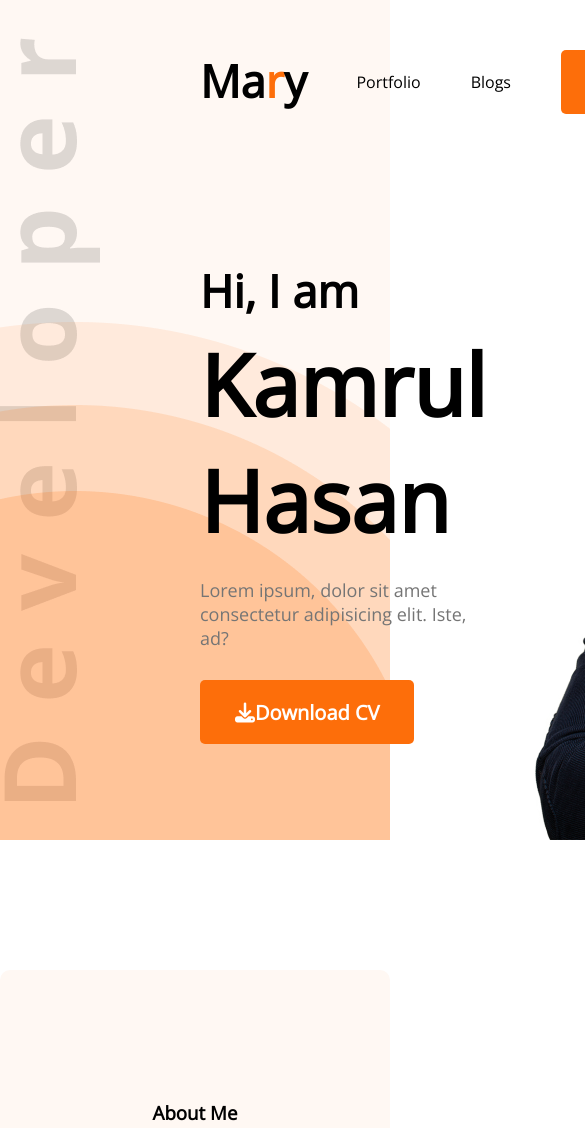
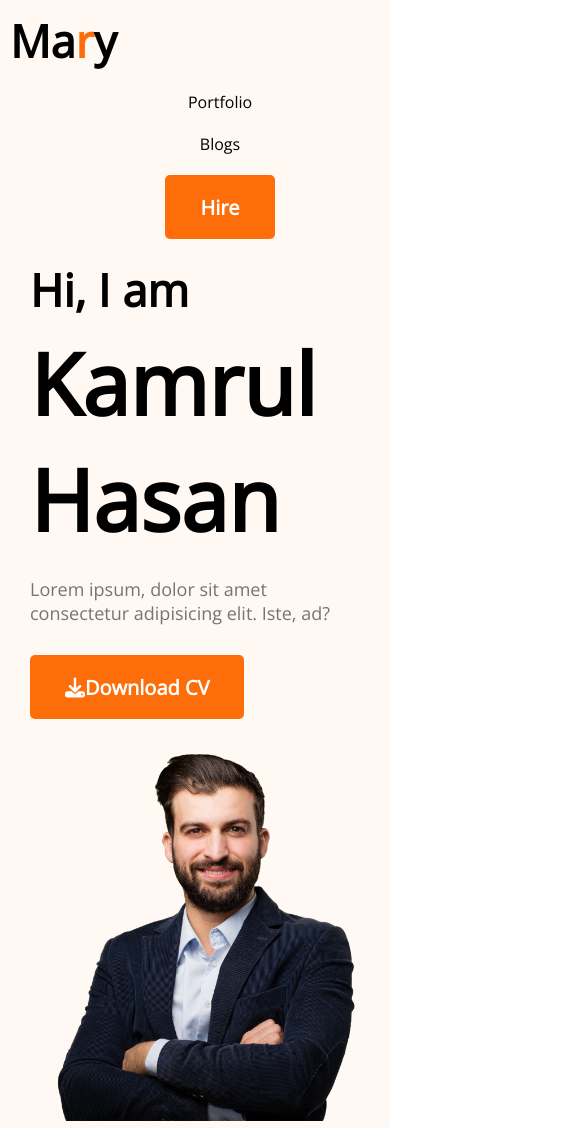
Before and after one commit to kamrulhasanp/developer-simple-portfolio, a plain HTML site: page index.html in a window 390 px wide. Shown: the top 1128 px of the page, 585 px wide, since content can reach past the window. Drawn offline with nearby package versions, Linux system fonts and the light colour scheme; files whose address does not match are found by name.

Commit message:
Responsive

```diff
--- a/styles/portfolio.css
+++ b/styles/portfolio.css
@@ -205,4 +205,53 @@ footer{
     color: #FFF8F3;
     text-align: center;
     height: 30px;
+
 }
+/* Responsive style */
+@media screen and (max-width: 576px)  {
+    nav,
+    .banner,
+    .skills-container,
+    .resume-content,
+    .about-info-container,
+    .contact{
+        flex-direction: column;
+        gap: 20px;
+        padding: 10px;
+    }
+    nav ul{
+        flex-direction: column;
+        gap: 20px;
+    }
+    .header{
+        background-image: none;
+    }
+    .banner img{
+        width: 100%;
+    }
+    .about, .contact{
+        padding: 20px;
+    }
+
+    .banner{
+        margin: 0 20px;
+        align-items: center;
+    }
+
+    .contact input[type="text"], input[type="email"], textarea{
+        padding: 0 0 0 5px;
+    }
+}
+
+@media screen and (min-width: 577px) and (max-width:992px) {
+    .about, .contact{
+        padding: 20px;
+        gap: 10px;
+    }
+    .contact{
+        flex-direction: column;
+    }
+}
+.hide{
+    display: none;
+}
```
